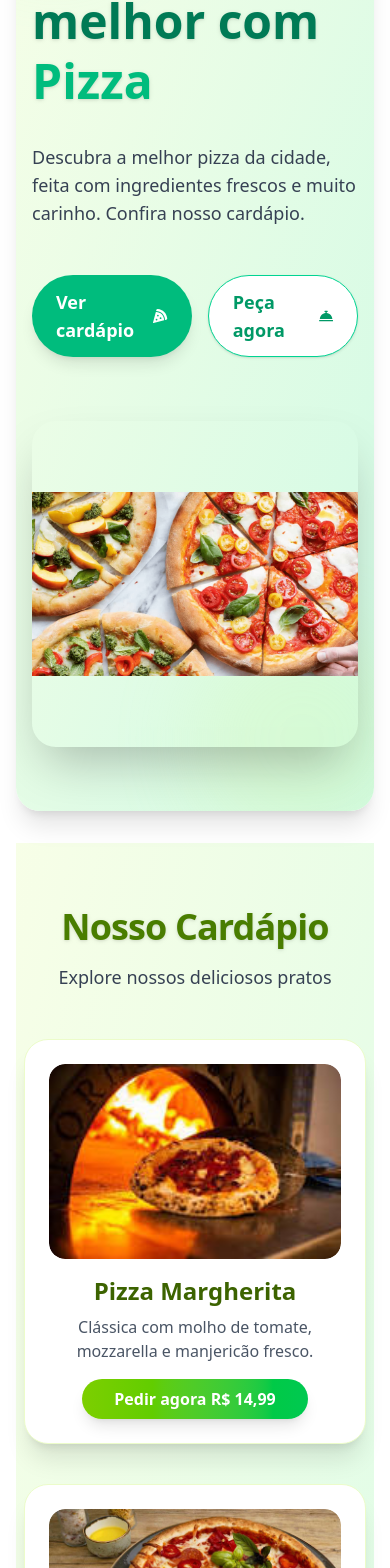
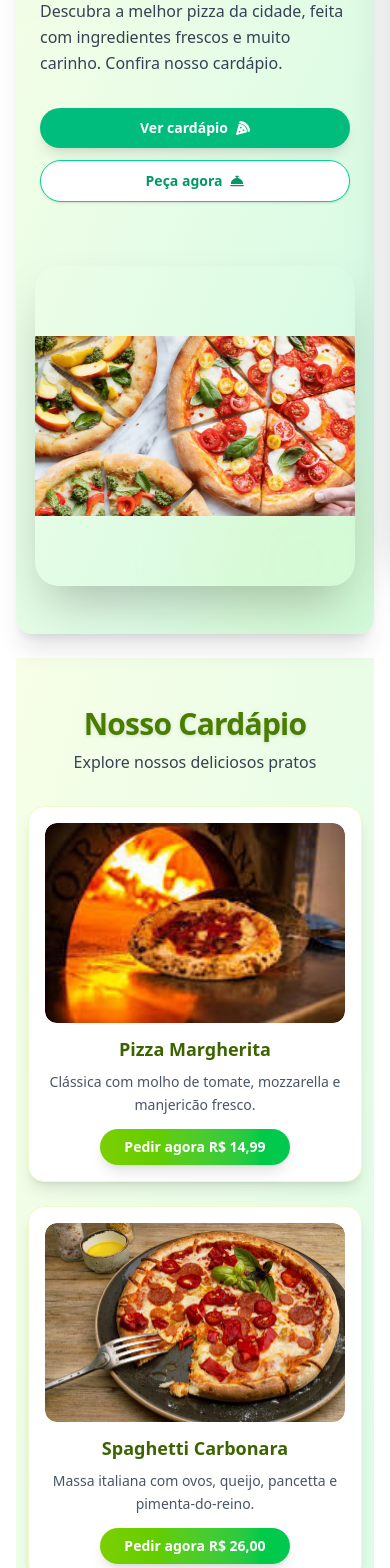
Before and after one commit to Ese-Fapo/resturant-templete, a Next.js app: page / in a window 390 px wide. Shown: the part 290-1858 px from the top of the page. Built offline with nearby package versions, Linux system fonts and the light colour scheme; no server answers.

Commit message:
styles adjusted

```diff
--- a/components/layout/Hero.jsx
+++ b/components/layout/Hero.jsx
@@ -9,34 +9,34 @@ import { FaBellConcierge } from "react-icons/fa6";
 
 export default function Hero() {
   return (
-    <section className="relative grid grid-cols-1 md:grid-cols-2 gap-8 items-center bg-linear-to-br from-lime-50 to-emerald-100 rounded-3xl shadow-xl py-16 px-4 md:px-12 my-8 overflow-hidden">
+    <section className="relative grid grid-cols-1 md:grid-cols-2 gap-6 sm:gap-8 items-center bg-linear-to-br from-lime-50 to-emerald-100 rounded-2xl sm:rounded-3xl shadow-xl py-12 sm:py-16 lg:py-20 px-4 sm:px-8 md:px-12 my-6 sm:my-8 overflow-hidden">
       {/* Decorative background shapes */}
       <div className="absolute -top-10 -left-10 w-40 h-40 bg-emerald-200 opacity-30 rounded-full blur-2xl z-0" />
       <div className="absolute -bottom-10 -right-10 w-56 h-56 bg-lime-200 opacity-20 rounded-full blur-2xl z-0" />
 
       {/* Left column: headline, description, and call-to-action buttons */}
-      <div className="flex flex-col justify-center items-start gap-6 py-8 z-10">
-        <h1 className="text-5xl md:text-6xl font-extrabold leading-tight text-emerald-700 drop-shadow mb-2">
+      <div className="flex flex-col justify-center items-start gap-4 sm:gap-6 py-6 sm:py-8 z-10 px-2">
+        <h1 className="text-3xl sm:text-4xl md:text-5xl lg:text-6xl font-extrabold leading-tight text-emerald-700 drop-shadow mb-2">
           Tudo fica <br />
           melhor com <span className="text-emerald-500">Pizza</span>
         </h1>
-        <p className="text-lg md:text-xl text-gray-700 mb-6 max-w-md">
+        <p className="text-base sm:text-lg md:text-xl text-gray-700 mb-4 sm:mb-6 max-w-md leading-relaxed">
           Descubra a melhor pizza da cidade, feita com ingredientes frescos e muito carinho. Confira nosso cardápio.
         </p>
-        <div className="flex gap-4">
+        <div className="flex flex-col sm:flex-row gap-3 sm:gap-4 w-full sm:w-auto">
           {/* CTA: Go to menu button */}
-          <Link href="/menu" className="px-6 py-3 bg-emerald-500 text-white rounded-full font-semibold text-lg shadow-lg hover:bg-emerald-600 hover:scale-105 transition-all duration-200 flex items-center gap-2">
+          <Link href="/menu" className="px-5 sm:px-6 py-2.5 sm:py-3 bg-emerald-500 text-white rounded-full font-semibold text-sm sm:text-base shadow-lg hover:bg-emerald-600 hover:scale-105 transition-all duration-200 flex items-center justify-center gap-2">
             Ver cardápio <FaPizzaSlice />
           </Link>
           {/* CTA: Order now button */}
-          <Link href="/menu" className="px-6 py-3 bg-white text-emerald-600 border border-emerald-400 rounded-full font-semibold text-lg shadow hover:bg-emerald-50 hover:scale-105 transition-all duration-200 flex items-center gap-2">
+          <Link href="/menu" className="px-5 sm:px-6 py-2.5 sm:py-3 bg-white text-emerald-600 border border-emerald-400 rounded-full font-semibold text-sm sm:text-base shadow hover:bg-emerald-50 hover:scale-105 transition-all duration-200 flex items-center justify-center gap-2">
             Peça agora <FaBellConcierge />
           </Link>
         </div>
       </div>
 
       {/* Right column: hero image (pizza in oven) */}
-      <div className="relative w-full aspect-square max-w-md mx-auto z-10 group">
+      <div className="relative w-full aspect-square max-w-xs sm:max-w-sm md:max-w-md mx-auto z-10 group mt-4 sm:mt-0">
         <Image
           src="/images/pizza_5.png"
           alt="Pizza saindo do forno"
--- a/components/layout/HomeMenu.jsx
+++ b/components/layout/HomeMenu.jsx
@@ -5,37 +5,37 @@ import Link from 'next/link'
 
 const HomeMenu = () => {
   return (
-   <section className="w-full bg-linear-to-br from-lime-50 to-green-100 py-16 px-2 md:px-0">
+   <section className="w-full bg-linear-to-br from-lime-50 to-green-100 py-12 sm:py-16 lg:py-20 px-3 sm:px-4 md:px-6 lg:px-8">
       <div className="max-w-6xl mx-auto">
-        <h2 className="text-4xl md:text-5xl font-extrabold text-center text-lime-700 drop-shadow mb-4 tracking-tight">Nosso Cardápio</h2>
-        <p className="text-center text-lg text-gray-700 mb-12">Explore nossos deliciosos pratos</p>
-        <div className="grid grid-cols-1 sm:grid-cols-2 md:grid-cols-3 gap-10">
+        <h2 className="text-3xl sm:text-4xl md:text-5xl font-extrabold text-center text-lime-700 drop-shadow mb-2 sm:mb-4 tracking-tight">Nosso Cardápio</h2>
+        <p className="text-center text-base sm:text-lg text-gray-700 mb-8 sm:mb-12">Explore nossos deliciosos pratos</p>
+        <div className="grid grid-cols-1 sm:grid-cols-2 md:grid-cols-3 gap-6 sm:gap-8 md:gap-10">
           {/* Example menu items */}
-          <div className="group bg-white rounded-3xl shadow-xl hover:shadow-2xl transition-shadow duration-300 p-6 flex flex-col items-center border border-lime-100 hover:border-lime-400">
-            <div className="overflow-hidden rounded-2xl w-full mb-4">
-              <Image src="/images/pizza_in.jpeg" alt="Pizza Margherita" width={400} height={300} className="rounded-2xl group-hover:scale-105 transition-transform duration-300" />
+          <div className="group bg-white rounded-2xl sm:rounded-3xl shadow-lg hover:shadow-2xl transition-shadow duration-300 p-4 sm:p-6 flex flex-col items-center border border-lime-100 hover:border-lime-400">
+            <div className="overflow-hidden rounded-xl sm:rounded-2xl w-full mb-3 sm:mb-4">
+              <Image src="/images/pizza_in.jpeg" alt="Pizza Margherita" width={400} height={300} className="rounded-xl sm:rounded-2xl group-hover:scale-105 transition-transform duration-300" />
             </div>
-            <h3 className="text-2xl font-bold text-lime-800 mb-2">Pizza Margherita</h3>
-            <p className="text-gray-600 mb-4 text-center">Clássica com molho de tomate, mozzarella e manjericão fresco.</p>
-            <Link href="#" className="rounded-full bg-linear-to-r from-lime-500 to-green-500 hover:from-lime-600 hover:to-green-700 text-white px-8 py-2 font-semibold shadow-lg transition-all duration-200 mt-auto">Pedir agora <span className="font-bold">R$ 14,99</span></Link>
+            <h3 className="text-lg sm:text-xl lg:text-2xl font-bold text-lime-800 mb-2 text-center">Pizza Margherita</h3>
+            <p className="text-sm sm:text-base text-gray-600 mb-3 sm:mb-4 text-center leading-relaxed">Clássica com molho de tomate, mozzarella e manjericão fresco.</p>
+            <Link href="#" className="rounded-full bg-linear-to-r from-lime-500 to-green-500 hover:from-lime-600 hover:to-green-700 text-white px-6 sm:px-8 py-2 sm:py-2.5 font-semibold text-sm sm:text-base shadow-lg transition-all duration-200 mt-auto whitespace-nowrap">Pedir agora <span className="font-bold">R$ 14,99</span></Link>
           </div>
 
-          <div className="group bg-white rounded-3xl shadow-xl hover:shadow-2xl transition-shadow duration-300 p-6 flex flex-col items-center border border-lime-100 hover:border-lime-400">
-            <div className="overflow-hidden rounded-2xl w-full mb-4">
-              <Image src="/images/pizza-1.jpeg" alt="Spaghetti Carbonara" width={400} height={300} className="rounded-2xl group-hover:scale-105 transition-transform duration-300" />
+          <div className="group bg-white rounded-2xl sm:rounded-3xl shadow-lg hover:shadow-2xl transition-shadow duration-300 p-4 sm:p-6 flex flex-col items-center border border-lime-100 hover:border-lime-400">
+            <div className="overflow-hidden rounded-xl sm:rounded-2xl w-full mb-3 sm:mb-4">
+              <Image src="/images/pizza-1.jpeg" alt="Spaghetti Carbonara" width={400} height={300} className="rounded-xl sm:rounded-2xl group-hover:scale-105 transition-transform duration-300" />
             </div>
-            <h3 className="text-2xl font-bold text-lime-800 mb-2">Spaghetti Carbonara</h3>
-            <p className="text-gray-600 mb-4 text-center">Massa italiana com ovos, queijo, pancetta e pimenta-do-reino.</p>
-            <Link href="#" className="rounded-full bg-linear-to-r from-lime-500 to-green-500 hover:from-lime-600 hover:to-green-700 text-white px-8 py-2 font-semibold shadow-lg transition-all duration-200 mt-auto">Pedir agora <span className="font-bold">R$ 26,00</span></Link>
+            <h3 className="text-lg sm:text-xl lg:text-2xl font-bold text-lime-800 mb-2 text-center">Spaghetti Carbonara</h3>
+            <p className="text-sm sm:text-base text-gray-600 mb-3 sm:mb-4 text-center leading-relaxed">Massa italiana com ovos, queijo, pancetta e pimenta-do-reino.</p>
+            <Link href="#" className="rounded-full bg-linear-to-r from-lime-500 to-green-500 hover:from-lime-600 hover:to-green-700 text-white px-6 sm:px-8 py-2 sm:py-2.5 font-semibold text-sm sm:text-base shadow-lg transition-all duration-200 mt-auto whitespace-nowrap">Pedir agora <span className="font-bold">R$ 26,00</span></Link>
           </div>
 
-          <div className="group bg-white rounded-3xl shadow-xl hover:shadow-2xl transition-shadow duration-300 p-6 flex flex-col items-center border border-lime-100 hover:border-lime-400">
-            <div className="overflow-hidden rounded-2xl w-full mb-4">
-              <Image src="/images/pizzaria-1920.webp" alt="Caesar Salad" width={400} height={300} className="rounded-2xl group-hover:scale-105 transition-transform duration-300" />
+          <div className="group bg-white rounded-2xl sm:rounded-3xl shadow-lg hover:shadow-2xl transition-shadow duration-300 p-4 sm:p-6 flex flex-col items-center border border-lime-100 hover:border-lime-400">
+            <div className="overflow-hidden rounded-xl sm:rounded-2xl w-full mb-3 sm:mb-4">
+              <Image src="/images/pizzaria-1920.webp" alt="Caesar Salad" width={400} height={300} className="rounded-xl sm:rounded-2xl group-hover:scale-105 transition-transform duration-300" />
             </div>
-            <h3 className="text-2xl font-bold text-lime-800 mb-2">Salada Caesar</h3>
-            <p className="text-gray-600 mb-4 text-center">Alface crocante, molho Caesar, croutons e parmesão ralado.</p>
-            <Link href="#" className="rounded-full bg-linear-to-r from-lime-500 to-green-500 hover:from-lime-600 hover:to-green-700 text-white px-8 py-2 font-semibold shadow-lg transition-all duration-200 mt-auto">Pedir agora <span className="font-bold">R$ 9,99</span></Link>
+            <h3 className="text-lg sm:text-xl lg:text-2xl font-bold text-lime-800 mb-2 text-center">Salada Caesar</h3>
+            <p className="text-sm sm:text-base text-gray-600 mb-3 sm:mb-4 text-center leading-relaxed">Alface crocante, molho Caesar, croutons e parmesão ralado.</p>
+            <Link href="#" className="rounded-full bg-linear-to-r from-lime-500 to-green-500 hover:from-lime-600 hover:to-green-700 text-white px-6 sm:px-8 py-2 sm:py-2.5 font-semibold text-sm sm:text-base shadow-lg transition-all duration-200 mt-auto whitespace-nowrap">Pedir agora <span className="font-bold">R$ 9,99</span></Link>
           </div>
         </div>
       </div>
```
Also changed, not shown: components/layout/Contact.jsx (+13 -13 lines), components/layout/Footer.tsx (+11 -11 lines), components/layout/Header.tsx (+8 -4 lines).
